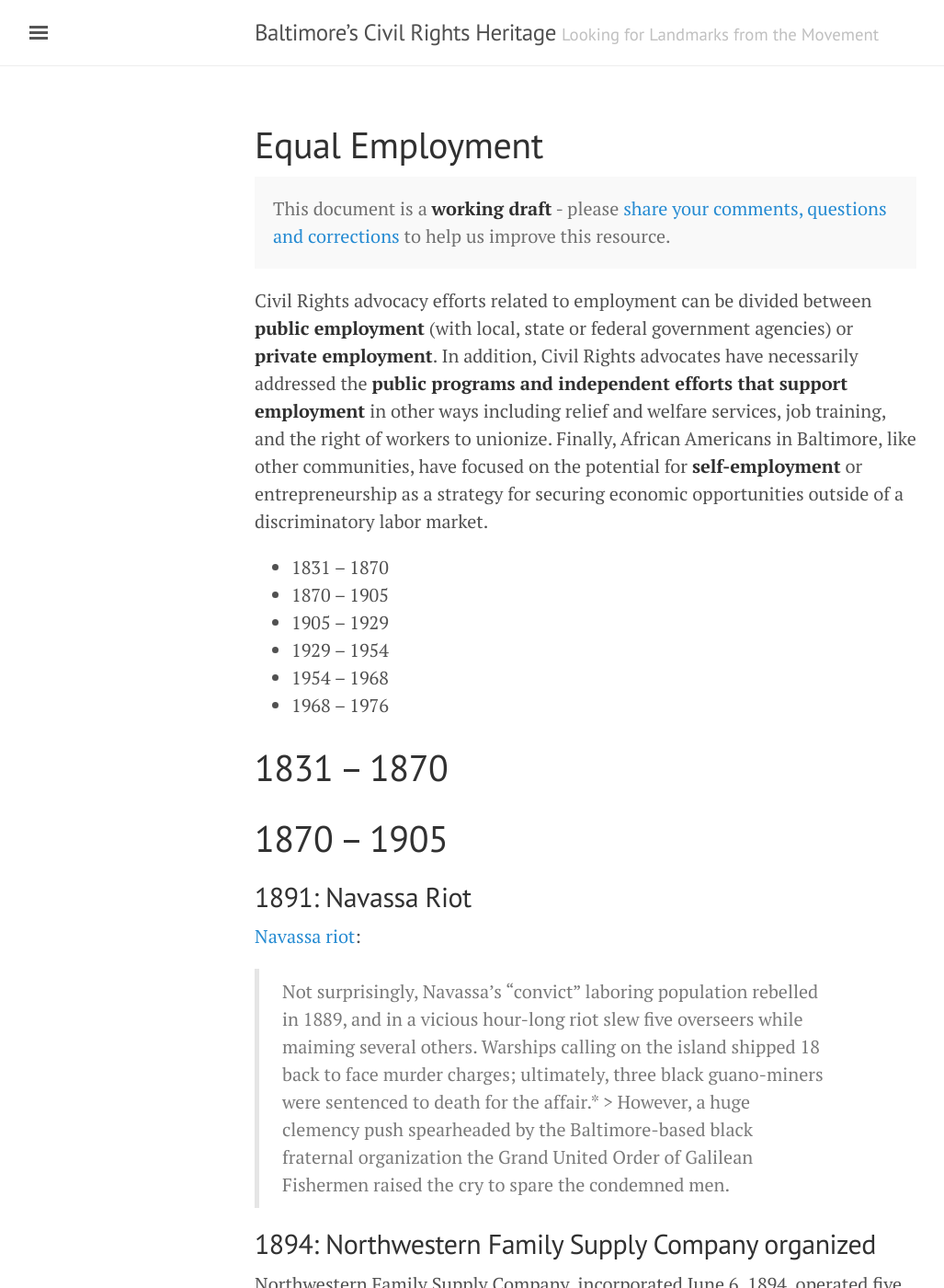
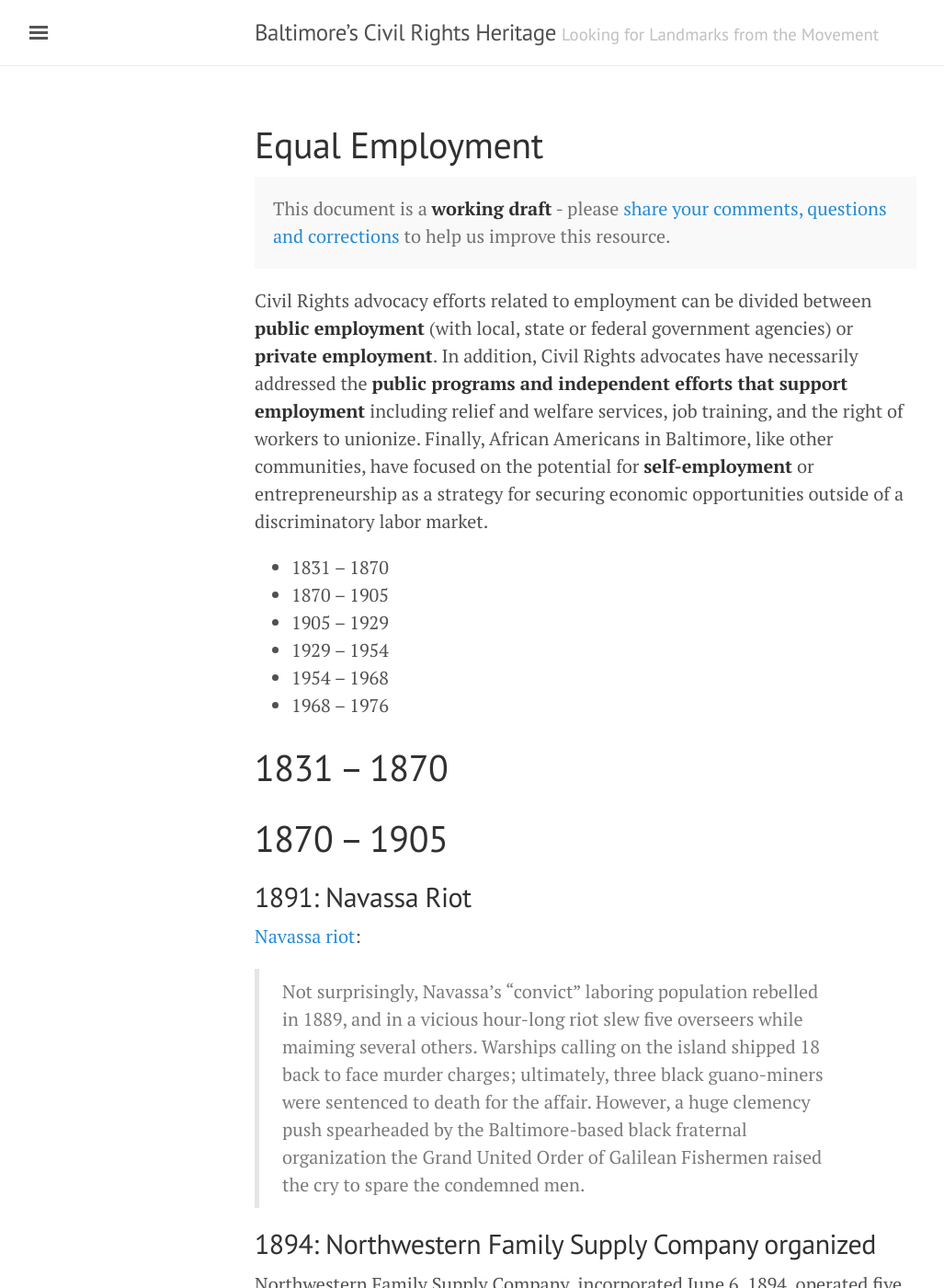
Before and after one commit to baltimoreheritage/civil-rights-heritage, a Jekyll site: the page built from equal-employment.md, in a window 1280 px wide and 1400 px high. Shown: the whole window at 92% size, without its empty margins (3-1030 px from the left). Built offline with Jekyll 4.4.1, drawn with Linux system fonts in a browser that asks for light colours; nearby versions of some CDN libraries; comment, search, counter and statistics services are not loaded.

Commit message:
Minor fixes

```diff
--- a/equal-employment.md
+++ b/equal-employment.md
@@ -8,7 +8,7 @@
 This document is a <strong>working draft</strong> - please <a href="http://baltimoreheritage.org/contact">share your comments, questions and corrections</a> to help us improve this resource.
 </p>
 
-Civil Rights advocacy efforts related to employment can be divided between **public employment** (with local, state or federal government agencies) or **private employment**. In addition, Civil Rights advocates have necessarily addressed the  **public programs and independent efforts that support employment** in other ways including relief and welfare services, job training, and the right of workers to unionize. Finally, African Americans in Baltimore, like other communities, have focused on the potential for **self-employment** or entrepreneurship as a strategy for securing economic opportunities outside of a discriminatory labor market.
+Civil Rights advocacy efforts related to employment can be divided between **public employment** (with local, state or federal government agencies) or **private employment**. In addition, Civil Rights advocates have necessarily addressed the  **public programs and independent efforts that support employment** including relief and welfare services, job training, and the right of workers to unionize. Finally, African Americans in Baltimore, like other communities, have focused on the potential for **self-employment** or entrepreneurship as a strategy for securing economic opportunities outside of a discriminatory labor market.
 
 - 1831 – 1870
 - 1870 – 1905
@@ -27,7 +27,8 @@
 [Navassa riot](http://www.executedtoday.com/2013/05/18/1891-benjamin-harrison-spares-the-navassa-rioters/):
 
 > Not surprisingly, Navassa’s “convict” laboring population rebelled in 1889, and in a vicious hour-long riot slew five overseers while maiming several others.
-> Warships calling on the island shipped 18 back to face murder charges; ultimately, three black guano-miners were sentenced to death for the affair.\* \> However, a huge clemency push spearheaded by the Baltimore-based black fraternal organization the Grand United Order of Galilean Fishermen raised the cry to spare the condemned men.
+> Warships calling on the island shipped 18 back to face murder charges; ultimately, three black guano-miners were sentenced to death for the affair.
+> However, a huge clemency push spearheaded by the Baltimore-based black fraternal organization the Grand United Order of Galilean Fishermen raised the cry to spare the condemned men.
 
 ## 1894: Northwestern Family Supply Company organized
 
@@ -82,6 +83,7 @@
 
 
 ## Fall 1933: Prophet Kiowah Costonie (Tony Green) persuaded some Pennsylvania Avenue businesses to hire black people
+
 Organized a picket line with support from City-Wide Young People’s Forum, Housewives’ League, Interdenominational Ministers Alliance, Independent Automobile Owners Association, cut trade on the Avenue by 60%
 
 # December 16, 1933: Merchants receive injunction banning the picketing, made permanent in June 1934 despite appeals
@@ -131,8 +133,8 @@
 
 …
 
-[^1]:	farrar_baltimore_1998
+[^1]:	farrar\_baltimore\_1998
 
-[^2]:	_their_1906
+[^2]:	\_their\_1906
 
-[^3]:	_seeks_1945
+[^3]:	\_seeks\_1945
```
